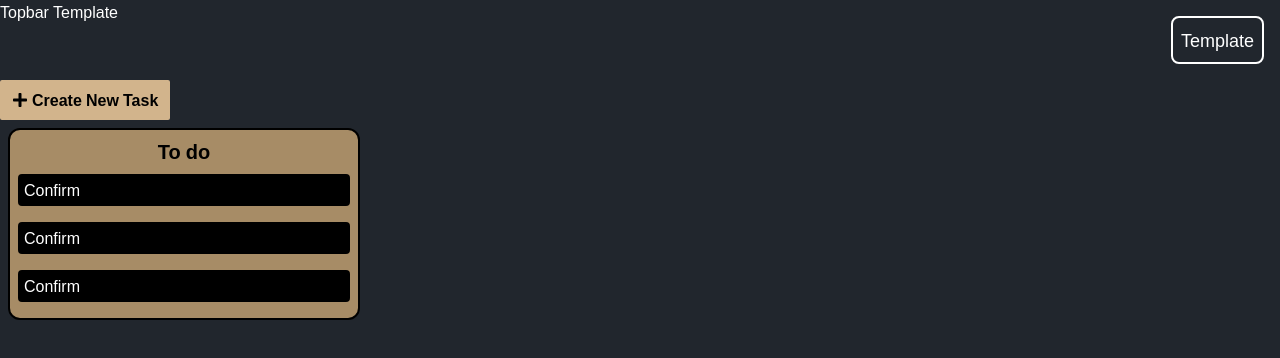
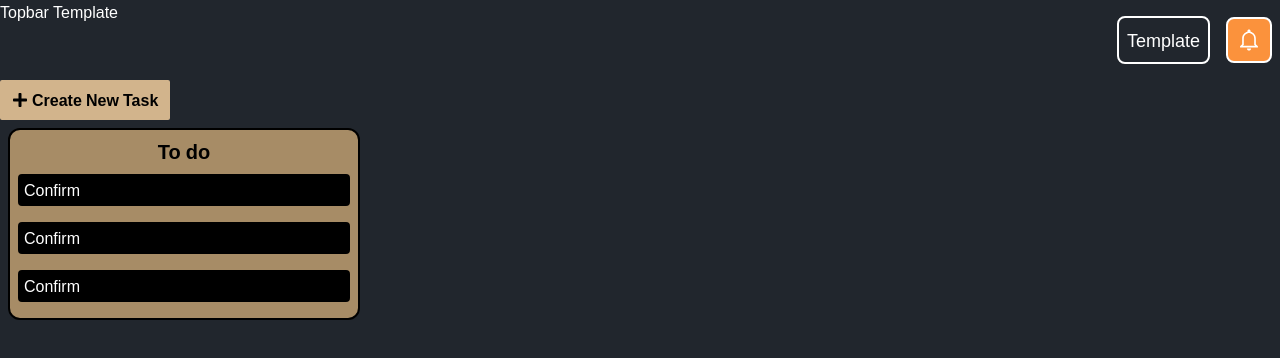
Before and after one commit to EvanZig/Task-Management-System, a React (Create React App) app in the folder client/: page / in a window 1280 px wide. Shown: the top 358 px of the page. Built offline with nearby package versions, Linux system fonts and the light colour scheme.

Commit message:
added notifications on topbar

```diff
--- /dev/null
+++ b/client/src/Components/NotificationDropdown/NotificationDropdown.js
@@ -0,0 +1,37 @@
+import React from 'react'
+import { Dropdown } from 'antd'
+import { IoMdNotificationsOutline } from 'react-icons/io'
+
+const items = [
+  {
+    label: <a href="https://www.antgroup.com">1st menu item</a>,
+    key: '0',
+  },
+  {
+    label: <a href="https://www.aliyun.com">2nd menu item</a>,
+    key: '1',
+  },
+  {
+    type: 'divider',
+  },
+  {
+    label: '3rd menu item',
+    key: '3',
+  },
+]
+
+export default function NotificationDropdown() {
+  return (
+    <div>
+      <Dropdown
+        menu={{ items }}
+        trigger={['click']}
+        className="p-2 border-2 border-white rounded-lg mr-2 bg-orange-400 hover:scale-105"
+      >
+        <button onClick={(e) => e.preventDefault()}>
+          <IoMdNotificationsOutline size={26} />
+        </button>
+      </Dropdown>
+    </div>
+  )
+}
--- a/client/src/Components/NotificationsBar.js/NotificationDropdown.js
+++ /dev/null
@@ -1,5 +0,0 @@
-import React from 'react'
-
-export default function NotificationDropdown() {
-  return <div>Hello from NotificationDropdown</div>
-}
--- a/client/src/Components/Structure/Topbar/Topbar.js
+++ b/client/src/Components/Structure/Topbar/Topbar.js
@@ -1,5 +1,6 @@
 import React from 'react'
 import { Dropdown } from 'antd'
+import NotificationDropdown from '../../NotificationDropdown/NotificationDropdown'
 
 const items = [
   {
@@ -23,6 +24,7 @@ export default function Topbar() {
   return (
     <div className="flex justify-between">
       Topbar Template
+      <div className="flex justify-center items-center">
         <Dropdown
           menu={{ items }}
           trigger={['click']}
@@ -30,6 +32,8 @@ export default function Topbar() {
         >
           <button onClick={(e) => e.preventDefault()}>Template</button>
         </Dropdown>
+        <NotificationDropdown />
+      </div>
     </div>
   )
 }
```
Lines whose indentation alone changed are shown as unchanged.
